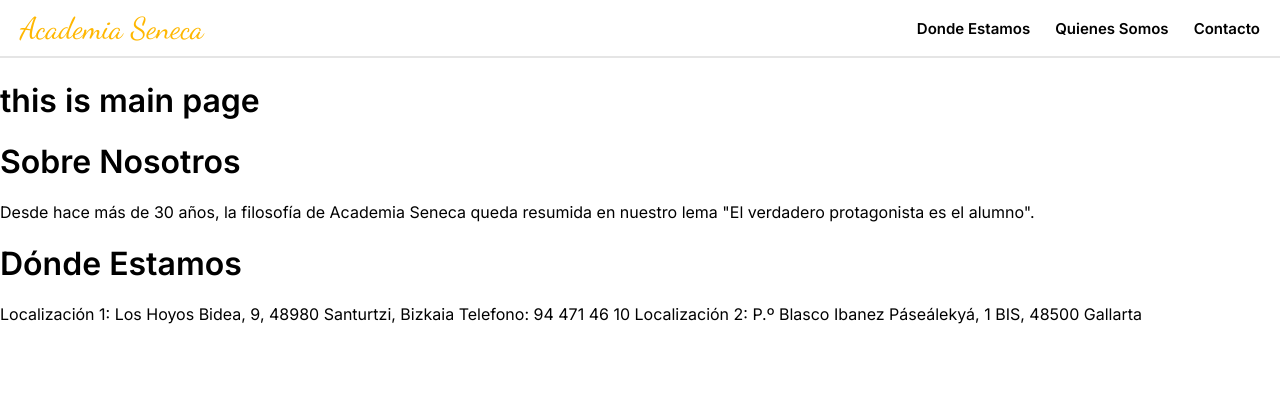
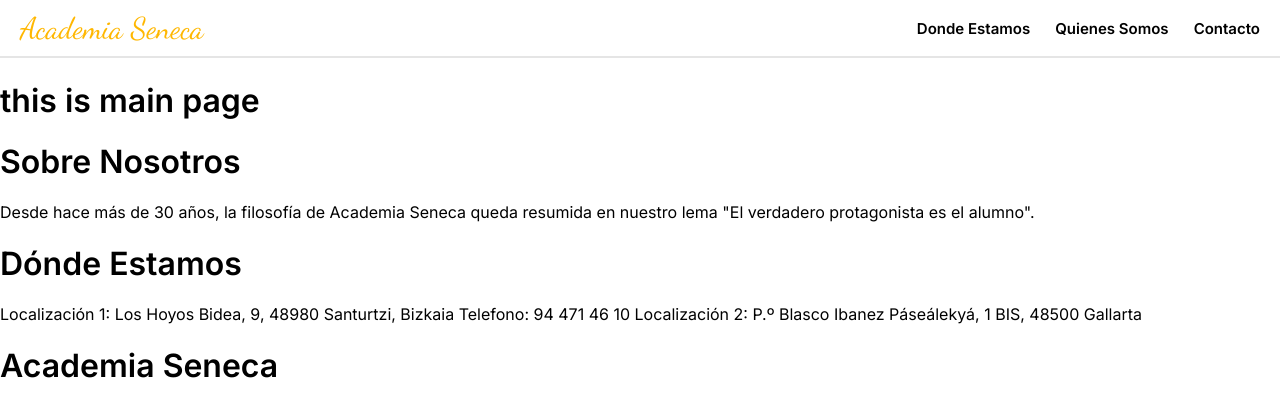
Before and after one commit to MikelGV/acadseneca, a Next.js app: page / in a window 1280 px wide. Shown: the top 416 px of the page. Built offline with nearby package versions, Linux system fonts and the light colour scheme.

Commit message:
mini footer added

```diff
--- a/components/footer/footer.tsx
+++ b/components/footer/footer.tsx
@@ -21,6 +21,9 @@
                     </p>
                 </div>
             </div>
+            <div className={style.miniFooter}>
+                <h1 className={style.logo}>Academia Seneca</h1>
+            </div>
         </div>
     )
 }
```
